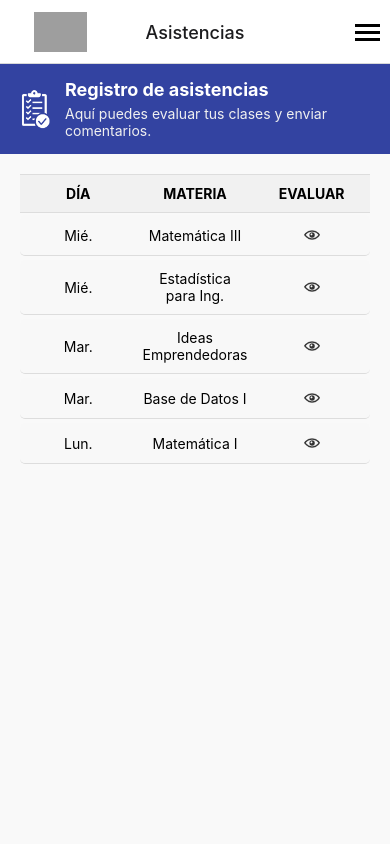
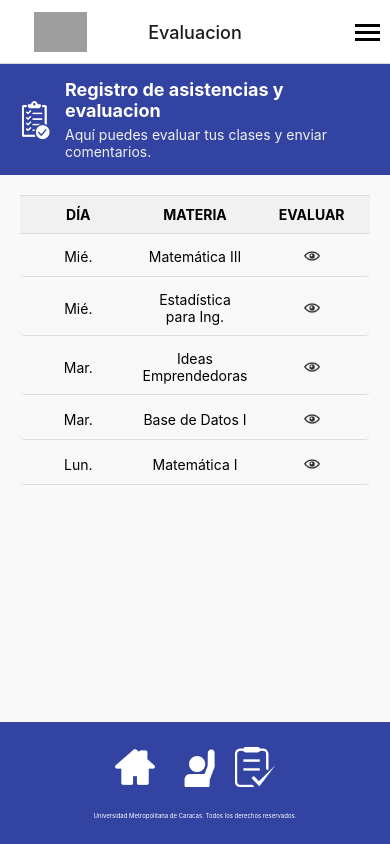
Before and after one commit to dav-dmdo/S.A.E.C, a React Native app in the folder Client/: screen /AttendanceView in a window 390 px wide. Built offline with nearby package versions, Linux system fonts and the light colour scheme; grey boxes are pictures that could not be loaded.

Commit message:
estilos del footer y otros

```diff
--- a/Client/App.tsx
+++ b/Client/App.tsx
@@ -68,7 +68,7 @@ const App = () => {
 
   return (
     <NavigationContainer ref={navigationRef}>
-      <Stack.Navigator initialRouteName="Home">
+      <Stack.Navigator initialRouteName="Login">
         <Stack.Screen
           name="Login"
           options={{ headerShown: false }}
@@ -89,12 +89,12 @@ const App = () => {
         <Stack.Screen
           name="AttendanceView"
           component={isTeacher ? TeacherAttendanceView : AttendanceView}
-          options={commonHeaderOptions('Asistencias')}
+          options={commonHeaderOptions('Evaluacion')}
         />
         <Stack.Screen
           name="Evaluations"
           component={EvaluationsView}
-          options={commonHeaderOptions('Evaluaciones')}
+          options={commonHeaderOptions('Historial')}
         />
         <Stack.Screen
           name="TeacherEvaluations"
--- a/Client/Home.tsx
+++ b/Client/Home.tsx
@@ -1,5 +1,5 @@
 import React from 'react';
-import { View, Text, TouchableOpacity, StyleSheet, Image, ScrollView } from 'react-native';
+import { View, Text, TouchableOpacity, StyleSheet, Image, ScrollView, Alert } from 'react-native';
 import { SafeAreaView } from 'react-native-safe-area-context';
 import { useNavigation } from '@react-navigation/native';
 import { NativeStackNavigationProp } from '@react-navigation/native-stack';
@@ -24,7 +24,10 @@ const Home: React.FC<HomeProps> = ({ isTeacher }) => {
 
         {/* Sección de estadísticas con cuadros centrados */}
         <View style={styles.gridContainer}>
-          <TouchableOpacity style={[styles.gridItem, { backgroundColor: '#fcd46e' }]}>
+        <TouchableOpacity
+            style={[styles.gridItem, { backgroundColor: '#fcd46e' }]}
+            onPress={() => Alert.alert('Próximamente', 'Esta funcionalidad estará disponible en el futuro.')}
+          >
             <Image
               source={require('./assets/estudiante.png')}
               style={[styles.gridImage, { tintColor: '#FFFFFF' }]}
@@ -33,7 +36,10 @@ const Home: React.FC<HomeProps> = ({ isTeacher }) => {
             <Text style={styles.gridCount}>1328</Text>
           </TouchableOpacity>
 
-          <TouchableOpacity style={[styles.gridItem, { backgroundColor: '#f4a1a1' }]}>
+          <TouchableOpacity
+            style={[styles.gridItem, { backgroundColor: '#f4a1a1' }]}
+            onPress={() => Alert.alert('Próximamente', 'Esta funcionalidad estará disponible en el futuro.')}
+          >
             <Image
               source={require('./assets/profesor.png')}
               style={[styles.gridImage, { tintColor: '#FFFFFF' }]}
@@ -42,7 +48,10 @@ const Home: React.FC<HomeProps> = ({ isTeacher }) => {
             <Text style={styles.gridCount}>145</Text>
           </TouchableOpacity>
 
-          <TouchableOpacity style={[styles.gridItem, { backgroundColor: '#9fe79d' }]}>
+          <TouchableOpacity
+            style={[styles.gridItem, { backgroundColor: '#9fe79d' }]}
+            onPress={() => Alert.alert('Próximamente', 'Esta funcionalidad estará disponible en el futuro.')}
+          >
             <Image
               source={require('./assets/materia.png')}
               style={[styles.gridImage, { tintColor: '#FFFFFF' }]}
@@ -59,11 +68,14 @@ const Home: React.FC<HomeProps> = ({ isTeacher }) => {
               source={require('./assets/asistencia.png')}
               style={[styles.gridImage, { tintColor: '#FFFFFF' }]}
             />
-            <Text style={styles.gridTitle}>ASISTENCIAS</Text>
+            <Text style={styles.gridTitle}>EVALUACION</Text>
             <Text style={styles.gridCount}>27</Text>
           </TouchableOpacity>
 
-          <TouchableOpacity style={[styles.gridItem, { backgroundColor: '#c0c2f4' }]}>
+          <TouchableOpacity
+            style={[styles.gridItem, { backgroundColor: '#c0c2f4' }]}
+            onPress={() => Alert.alert('Próximamente', 'Esta funcionalidad estará disponible en el futuro.')}
+          >
             <Image
               source={require('./assets/comentario.png')}
               style={[styles.gridImage, { tintColor: '#FFFFFF' }]}
@@ -87,7 +99,7 @@ const Home: React.FC<HomeProps> = ({ isTeacher }) => {
               source={require('./assets/evaluacion.png')}
               style={[styles.gridImage, { tintColor: '#FFFFFF' }]}
             />
-            <Text style={styles.gridTitle}>EVALUACIÓN</Text>
+            <Text style={styles.gridTitle}>HISTORIAL</Text>
             <Text style={styles.gridCount}>24</Text>
           </TouchableOpacity>
         </View>
--- a/Client/Home/AttendanceView.tsx
+++ b/Client/Home/AttendanceView.tsx
@@ -9,14 +9,13 @@ import { RootStackParamList } from '../App';
 type NavigationProp = NativeStackNavigationProp<RootStackParamList, 'AttendanceView'>;
 
 const AttendanceRecord = () => {
-  const [modalVisible, setModalVisible] = useState(false); // Estado para controlar la visibilidad del modal
-  const [selectedSubject, setSelectedSubject] = useState<string>(''); // Nombre de la materia seleccionada
-  const [rating, setRating] = useState<number>(3); // Calificación seleccionada
-  const [comment, setComment] = useState<string>(''); // Comentario del usuario
+  const [modalVisible, setModalVisible] = useState(false);
+  const [selectedSubject, setSelectedSubject] = useState<string>('');
+  const [rating, setRating] = useState<number>(3);
+  const [comment, setComment] = useState<string>('');
 
-  const navigation = useNavigation<NavigationProp>(); // Navegación entre pantallas
+  const navigation = useNavigation<NavigationProp>();
 
-  // Mapeo manual de IDs basado en el nombre de la materia
   const getSubjectId = (subjectName: string): number | null => {
     switch (subjectName) {
       case 'Matemática III':
@@ -30,48 +29,43 @@ const AttendanceRecord = () => {
       case 'Matemática I':
         return 6;
       default:
-        return null; // Retorna null si no se encuentra el nombre
+        return null;
     }
   };
 
-  // Función para abrir el modal de evaluación
   const openModal = (subjectName: string) => {
-    const subjectId = getSubjectId(subjectName); // Obtener el ID manualmente
+    const subjectId = getSubjectId(subjectName);
     if (!subjectId) {
       Alert.alert('Error', 'No se pudo encontrar el ID de la materia seleccionada.');
       return;
     }
-
-    setSelectedSubject(subjectName); // Asignar el nombre de la materia seleccionada
-    setModalVisible(true); // Mostrar el modal
+    setSelectedSubject(subjectName);
+    setModalVisible(true);
   };
 
-  // Función para cerrar el modal
   const closeModal = () => {
     setModalVisible(false);
-    setComment(''); // Limpiar comentario
-    setRating(3); // Resetear calificación
+    setComment('');
+    setRating(3);
   };
 
-  // Función para enviar los datos de evaluación a la API
   const sendAttendanceData = async () => {
-    const subjectId = getSubjectId(selectedSubject); // Obtener el ID manualmente
+    const subjectId = getSubjectId(selectedSubject);
     if (!subjectId) {
       Alert.alert('Error', 'No se pudo determinar el ID de la materia seleccionada.');
       return;
     }
-
     try {
-      const userCI = (await axios.get('http://18.209.15.163/api/user/current')).data; // Obtener el CI del usuario logueado
+      const userCI = (await axios.get('http://18.209.15.163/api/user/current')).data;
       const response = await axios.put(`http://18.209.15.163/api/attendance/${userCI}`, {
-        attendance_comment: comment, // Comentario
-        attendance_rating: rating, // Calificación
-        id: subjectId, // Enviar el ID manual configurado
+        attendance_comment: comment,
+        attendance_rating: rating,
+        id: subjectId,
       });
 
       if (response.status === 200) {
         Alert.alert('Éxito', 'Comentario y calificación guardados correctamente.');
-        closeModal(); // Cerrar el modal
+        closeModal();
       } else {
         Alert.alert('Error', 'Hubo un problema al guardar los datos.');
       }
@@ -83,18 +77,14 @@ const AttendanceRecord = () => {
 
   return (
     <ScrollView style={styles.container}>
-      {/* Header */}
       <View style={styles.header}>
         <Image source={require('../assets/carpeta.png')} style={[styles.headerIcon, { tintColor: '#FFFFFF' }]} />
         <View style={styles.headerTextContainer}>
-          <Text style={styles.headerTitle}>Registro de asistencias</Text>
-          <Text style={styles.headerSubtitle}>
-            Aquí puedes evaluar tus clases y enviar comentarios.
-          </Text>
+          <Text style={styles.headerTitle}>Registro de asistencias y evaluacion </Text>
+          <Text style={styles.headerSubtitle}>Aquí puedes evaluar tus clases y enviar comentarios.</Text>
         </View>
       </View>
 
-      {/* Tabla de materias */}
       <View style={styles.tableContainer}>
         <View style={styles.tableHeader}>
           <Text style={styles.tableHeaderText}>DÍA</Text>
@@ -102,7 +92,6 @@ const AttendanceRecord = () => {
           <Text style={styles.tableHeaderText}>EVALUAR</Text>
         </View>
 
-        {/* Mostrar materias con botones de acción */}
         {[
           { day: 'Mié.', name: 'Matemática III' },
           { day: 'Mié.', name: 'Estadística para Ing.' },
@@ -126,7 +115,6 @@ const AttendanceRecord = () => {
         ))}
       </View>
 
-      {/* Modal de evaluación */}
       <Modal visible={modalVisible} animationType="slide" transparent={true} onRequestClose={closeModal}>
         <View style={styles.modalBackground}>
           <View style={styles.modalContainer}>
@@ -169,37 +157,196 @@ const AttendanceRecord = () => {
           </View>
         </View>
       </Modal>
+
+      {/* Footer */}
+      <View style={styles.footer}>
+        <View style={styles.footerIconsContainer}>
+          <TouchableOpacity onPress={() => navigation.navigate('Home')}>
+            <Image source={require('../assets/House.png')} style={styles.footerIcon} />
+          </TouchableOpacity>
+          <TouchableOpacity onPress={() => navigation.navigate('AttendanceView')}>
+            <Image source={require('../assets/Assist.png')} style={styles.footerIcon} />
+          </TouchableOpacity>
+          <TouchableOpacity onPress={() => navigation.navigate('Evaluations')}>
+            <Image source={require('../assets/evaluacion.png')} style={styles.footerIcon} />
+          </TouchableOpacity>
+        </View>
+        <Text style={styles.footerText}>Universidad Metropolitana de Caracas. Todos los derechos reservados.</Text>
+      </View>
     </ScrollView>
   );
 };
 
 const styles = StyleSheet.create({
-  container: { flex: 1, backgroundColor: '#f9f9f9' },
-  header: { flexDirection: 'row', alignItems: 'center', backgroundColor: '#3343a1', padding: 15 },
-  headerIcon: { width: 40, height: 40, marginRight: 10 },
-  headerTextContainer: { flex: 1 },
-  headerTitle: { fontSize: 18, fontWeight: 'bold', color: '#fff' },
-  headerSubtitle: { fontSize: 14, color: '#f0f0f0', marginTop: 5 },
-  tableContainer: { marginTop: 20, paddingHorizontal: 20 },
-  tableHeader: { flexDirection: 'row', justifyContent: 'space-around', paddingVertical: 10, backgroundColor: '#f1f1f1', borderTopWidth: 1, borderBottomWidth: 1, borderColor: '#ddd' },
-  tableHeaderText: { fontSize: 14, fontWeight: 'bold', width: '30%', textAlign: 'center' },
-  tableRow: { flexDirection: 'row', justifyContent: 'space-around', alignItems: 'center', paddingVertical: 10, borderBottomWidth: 1, borderColor: '#ddd', backgroundColor: '#f8f8f8', marginVertical: 2, borderRadius: 5 },
-  centeredCell: { width: '30%', alignItems: 'center' },
-  tableCell: { fontSize: 14, textAlign: 'center' },
-  infoIcon: { width: 20, height: 20, tintColor: '#333' },
-  modalBackground: { flex: 1, justifyContent: 'center', alignItems: 'center', backgroundColor: 'rgba(0, 0, 0, 0.5)' },
-  modalContainer: { width: '85%', backgroundColor: '#fff', borderRadius: 10, padding: 20 },
-  modalTitle: { fontSize: 18, fontWeight: 'bold', marginBottom: 15, textAlign: 'center' },
-  modalSection: { marginBottom: 10 },
-  modalLabel: { fontSize: 14, fontWeight: 'bold', color: '#555' },
-  modalValue: { fontSize: 14, color: '#007BFF', marginBottom: 5 },
-  ratingContainer: { flexDirection: 'row', marginTop: 5 },
-  starIcon: { width: 24, height: 24, marginHorizontal: 2 },
-  textInput: { borderColor: '#ccc', borderWidth: 1, borderRadius: 5, padding: 10, fontSize: 14, marginTop: 5 },
-  buttonContainer: { flexDirection: 'row', justifyContent: 'space-between', marginTop: 20 },
-  saveButton: { backgroundColor: '#4CAF50', padding: 10, borderRadius: 5, flex: 0.48 },
-  closeButton: { backgroundColor: '#f0f0f0', padding: 10, borderRadius: 5, flex: 0.48 },
-  buttonText: { textAlign: 'center', fontWeight: 'bold' },
+  container: {
+    flex: 1,
+    backgroundColor: '#f9f9f9',
+  },
+  header: {
+    flexDirection: 'row',
+    alignItems: 'center',
+    backgroundColor: '#3343a1',
+    padding: 15,
+  },
+  headerIcon: {
+    width: 40,
+    height: 40,
+    marginRight: 10,
+  },
+  headerTextContainer: {
+    flex: 1,
+  },
+  headerTitle: {
+    fontSize: 18,
+    fontWeight: 'bold',
+    color: '#fff',
+  },
+  headerSubtitle: {
+    fontSize: 14,
+    color: '#f0f0f0',
+    marginTop: 5,
+  },
+  tableContainer: {
+    marginTop: 20,
+    paddingHorizontal: 20,
+  },
+  tableHeader: {
+    flexDirection: 'row',
+    justifyContent: 'space-around',
+    paddingVertical: 10,
+    backgroundColor: '#f1f1f1',
+    borderTopWidth: 1,
+    borderBottomWidth: 1,
+    borderColor: '#ddd',
+  },
+  tableHeaderText: {
+    fontSize: 14,
+    fontWeight: 'bold',
+    width: '30%',
+    textAlign: 'center',
+  },
+  tableRow: {
+    flexDirection: 'row',
+    justifyContent: 'space-around',
+    alignItems: 'center',
+    paddingVertical: 10,
+    borderBottomWidth: 1,
+    borderColor: '#ddd',
+    backgroundColor: '#f8f8f8',
+    marginVertical: 2,
+    borderRadius: 5,
+  },
+  centeredCell: {
+    width: '30%',
+    alignItems: 'center',
+  },
+  tableCell: {
+    fontSize: 14,
+    textAlign: 'center',
+  },
+  infoIcon: {
+    width: 20,
+    height: 20,
+    tintColor: '#333',
+  },
+  modalBackground: {
+    flex: 1,
+    justifyContent: 'center',
+    alignItems: 'center',
+    backgroundColor: 'rgba(0, 0, 0, 0.5)',
+  },
+  modalContainer: {
+    width: '85%',
+    backgroundColor: '#fff',
+    borderRadius: 10,
+    padding: 20,
+  },
+  modalTitle: {
+    fontSize: 18,
+    fontWeight: 'bold',
+    marginBottom: 15,
+    textAlign: 'center',
+  },
+  modalSection: {
+    marginBottom: 10,
+  },
+  modalLabel: {
+    fontSize: 14,
+    fontWeight: 'bold',
+    color: '#555',
+  },
+  modalValue: {
+    fontSize: 14,
+    color: '#007BFF',
+    marginBottom: 5,
+  },
+  ratingContainer: {
+    flexDirection: 'row',
+    marginTop: 5,
+  },
+  starIcon: {
+    width: 24,
+    height: 24,
+    marginHorizontal: 2,
+  },
+  textInput: {
+    borderColor: '#ccc',
+    borderWidth: 1,
+    borderRadius: 5,
+    padding: 10,
+    fontSize: 14,
+    marginTop: 5,
+  },
+  buttonContainer: {
+    flexDirection: 'row',
+    justifyContent: 'space-between',
+    marginTop: 20,
+  },
+  saveButton: {
+    backgroundColor: '#4CAF50',
+    padding: 10,
+    borderRadius: 5,
+    flex: 0.48,
+  },
+  closeButton: {
+    backgroundColor: '#f0f0f0',
+    padding: 10,
+    borderRadius: 5,
+    flex: 0.48,
+  },
+  buttonText: {
+    textAlign: 'center',
+    fontWeight: 'bold',
+  },
+  footer: {
+    backgroundColor: '#3343a1',
+    alignItems: 'center',
+    justifyContent: 'center',
+    paddingVertical: 25,
+    marginTop: 235,
+  },
+  footerIconsContainer: {
+    flexDirection: 'row',
+    justifyContent: 'center',
+    marginBottom: 10,
+  },
+  footerLink: {
+    color: '#fff',
+    marginBottom: 10,
+    fontSize: 14,
+  },
+  footerIcon: {
+    width: 40,
+    height: 40,
+    marginHorizontal: 10,
+    tintColor: "#fff"
+  },
+  footerText: {
+    color: '#fff',
+    marginTop: 15,
+    fontSize: 6,
+    textAlign: 'center',
+  },
 });
 
 export default AttendanceRecord;
--- a/Client/Home/Evaluaciones.tsx
+++ b/Client/Home/Evaluaciones.tsx
@@ -89,7 +89,7 @@ const EvaluationsView = () => {
           style={[styles.headerIcon, { tintColor: '#FFFFFF' }]}
         />
         <View style={styles.headerTextContainer}>
-          <Text style={styles.headerTitle}>Registro de Evaluaciones</Text>
+          <Text style={styles.headerTitle}>Historial de Evaluaciones</Text>
           <Text style={styles.headerSubtitle}>
             Aquí puedes ver las clases que has evaluado y los comentarios que has dejado.
           </Text>
@@ -269,7 +269,7 @@ const styles = StyleSheet.create({
   },
   footerText: {
     color: '#fff',
-    fontSize: 12,
+    fontSize: 6,
     marginTop: 10,
     textAlign: 'center',
   },
@@ -338,6 +338,7 @@ const styles = StyleSheet.create({
     width: 40,
     height: 40,
     marginHorizontal: 10,
+    tintColor: "#fff"
   },
 });
 
--- a/Client/profes/EvaluacionesProfe.tsx
+++ b/Client/profes/EvaluacionesProfe.tsx
@@ -179,8 +179,8 @@ const styles = StyleSheet.create({
   closeButtonText: { color: '#fff', fontSize: 16, fontWeight: 'bold' },
   footer: { backgroundColor: '#3343a1', paddingVertical: 20, alignItems: 'center' },
   footerIconsContainer: { flexDirection: 'row', justifyContent: 'center', marginBottom: 10 },
-  footerIcon: { width: 40, height: 40, marginHorizontal: 10 },
-  footerText: { color: '#fff', fontSize: 12, textAlign: 'center' },
+  footerIcon: { width: 40, height: 40, marginHorizontal: 10, tintColor: "#fff" },
+  footerText: { color: '#fff', fontSize: 6, textAlign: 'center' },
 });
 
 export default TeacherEvaluations;
--- a/Client/profes/TeacherAttendanceView.tsx
+++ b/Client/profes/TeacherAttendanceView.tsx
@@ -267,7 +267,7 @@ const styles = StyleSheet.create({
   },
   footerText: {
     color: '#fff',
-    fontSize: 12,
+    fontSize: 6,
     marginTop: 10,
     textAlign: 'center',
   },
@@ -275,6 +275,7 @@ const styles = StyleSheet.create({
     width: 40,
     height: 40,
     marginHorizontal: 10,
+    tintColor: "#fff"
   },
   footerIconsContainer: {
     flexDirection: 'row',
```
Also changed, not shown: 1 other file (tests, documents, lock files or other folders).
